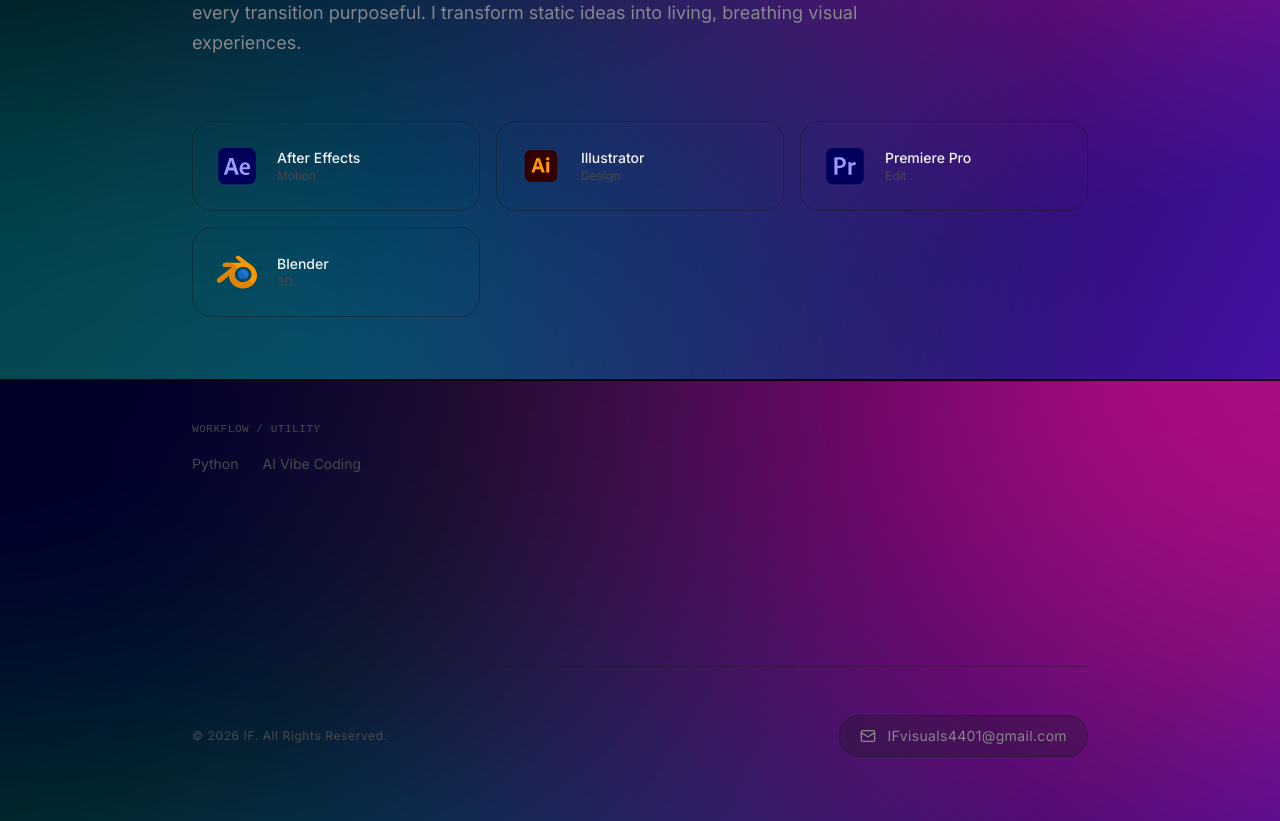
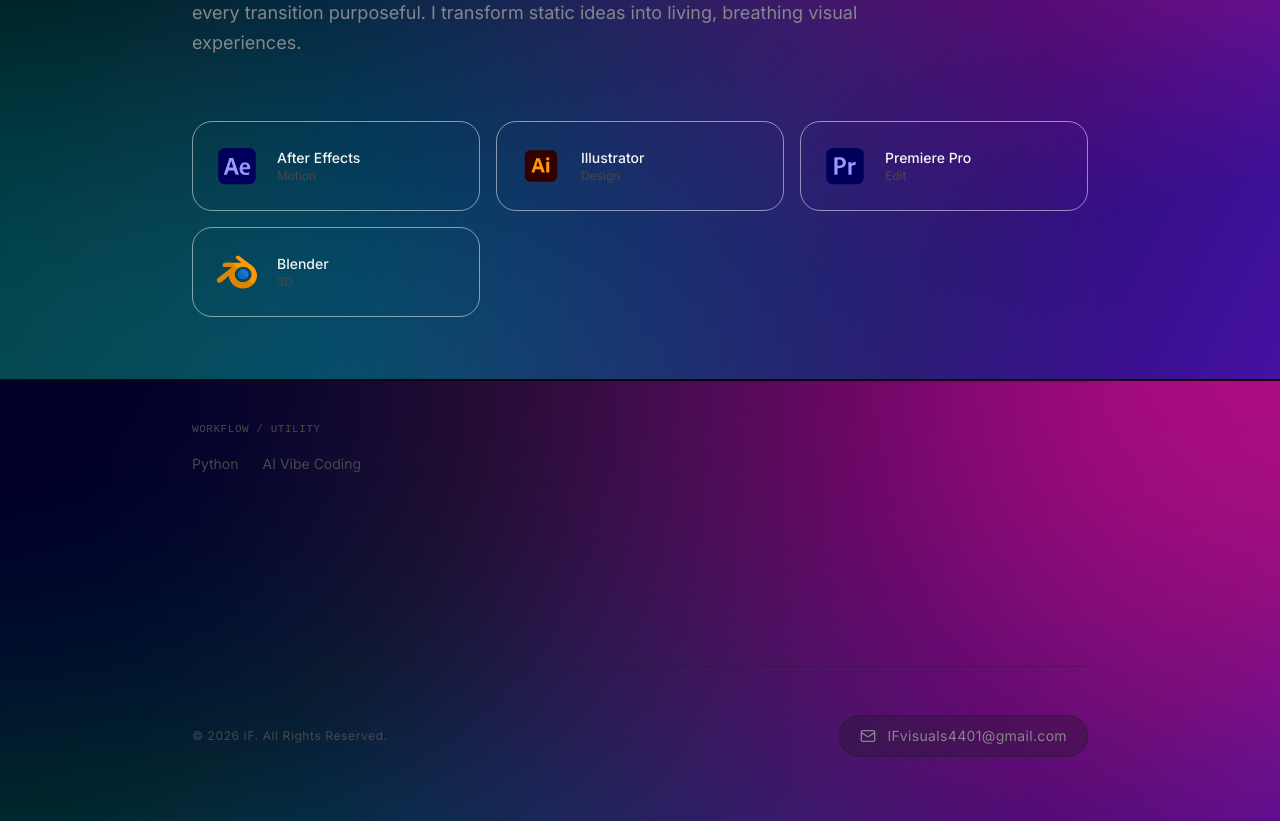
Before and after one commit to IF-kk/IF_Portfolio, a Next.js app: page / in a window 1280 px wide. Shown: the part 2020-2841 px from the top of the page. Built offline with nearby package versions, Linux system fonts and the light colour scheme.

Commit message:
Change Tools card border to white to improve visibility

```diff
--- a/app/page.tsx
+++ b/app/page.tsx
@@ -501,7 +501,7 @@ function About() {
         <div className="mt-16 grid gap-4 md:grid-cols-3">
           {mainTools.map((tool, i) => (
             <FadeIn key={tool.name} delay={0.1 * i}>
-              <div className="group flex items-center gap-4 rounded-xl border border-border/50 p-5 transition-colors duration-300 hover:border-glow-cyan/20 hover:bg-surface-elevated/50">
+              <div className="group flex items-center gap-4 rounded-xl border border-white/50 p-5 transition-colors duration-300 hover:border-white hover:bg-surface-elevated/50">
                 <div className="flex bg-transparent items-center justify-center p-1">
                   <img src={tool.icon} alt={tool.name} className={`h-10 w-10 object-contain ${tool.name === 'Illustrator' ? 'scale-125' : ''}`} />
                 </div>
```
